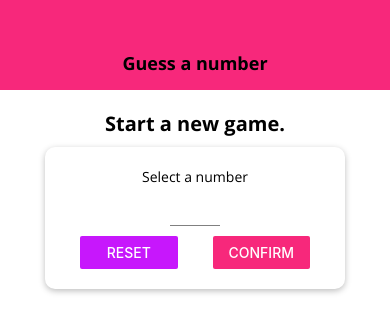
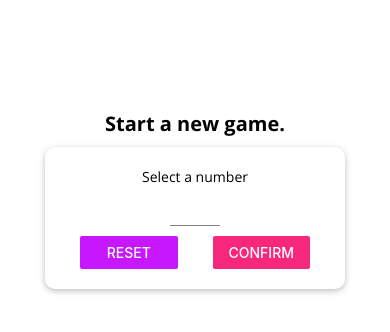
Before and after one commit to ayaneshsarkar/number-guess-game, a React Native app: screen / in a window 390 px wide. Shown: the top 332 px of the page. Built offline with nearby package versions, Linux system fonts and the light colour scheme.

Commit message:
Initial Commit :heavy_check_mark:

```diff
--- a/App.js
+++ b/App.js
@@ -1,5 +1,5 @@
 import { useState } from 'react';
-import { StyleSheet, View } from 'react-native';
+import { StyleSheet, View, SafeAreaView } from 'react-native';
 import * as Font from 'expo-font';
 import AppLoading from 'expo-app-loading';
 import Header from './components/Header';
@@ -56,10 +56,10 @@ export default function App() {
   }
 
   return (
-    <View style={styles.screen}>
+    <SafeAreaView style={styles.screen}>
       <Header title="Guess a number" />
       { content }
-    </View>
+    </SafeAreaView>
   );
 }
 
--- a/components/Header.js
+++ b/components/Header.js
@@ -1,23 +1,42 @@
-import { View, StyleSheet } from 'react-native';
+import { View, StyleSheet, Platform } from 'react-native';
 import TitleText from './TitleText';
 import Colors from '../constants/colors';
 
 const Header = ({ title }) => {
   return (
-    <View style={styles.header}>
-      <TitleText>{ title }</TitleText>
+    <View style={{
+      ...styles.headerBase,
+      ...Platform.select({
+        ios: styles.headerIOS,
+        android: styles.headerAndroid
+      })
+    }}>
+      <TitleText style={styles.title}>{ title }</TitleText>
     </View>
   );
 }
 
 const styles = StyleSheet.create({
-  header: {
+  headerBase: {
     width: '100%',
     height: 90,
     paddingTop: 36,
-    backgroundColor: Colors.primary,
     alignItems: 'center',
-    justifyContent: 'center'
+    justifyContent: 'center',
+    backgroundColor: Platform.OS === 'android' ? Colors.primary : 'white',
+    borderBottomColor: Platform.OS === 'ios' ? '#ccc' : 'transparent',
+    borderBottomWidth: Platform.OS === 'ios' ? 1 : 0
+  },
+  headerIOS: {
+    backgroundColor: 'white',
+    borderBottomColor: '#ccc',
+    borderBottomWidth: 1
+  },
+  headerAndroid: {
+    backgroundColor: Colors.primary
+  },
+  title: {
+    color: Platform.OS === 'ios' ? Colors.primary : 'white'
   }
 });
 
--- a/package.json
+++ b/package.json
@@ -14,6 +14,7 @@
     "expo": "~44.0.0",
     "expo-app-loading": "^1.3.0",
     "expo-font": "^10.0.5",
+    "expo-screen-orientation": "^4.1.2",
     "expo-status-bar": "~1.2.0",
     "react": "17.0.1",
     "react-dom": "17.0.1",
--- a/screens/GameOverScreen.js
+++ b/screens/GameOverScreen.js
@@ -1,4 +1,11 @@
-import { View, Text, StyleSheet, Image, Dimensions, ScrollView } from 'react-native';
+import {
+  View,
+  Text,
+  StyleSheet,
+  Image,
+  Dimensions,
+  ScrollView
+} from 'react-native';
 import Colors from '../constants/colors';
 import TitleText from '../components/TitleText';
 import BodyText from '../components/BodyText';
@@ -36,7 +43,8 @@ const styles = StyleSheet.create({
   screen: {
     flex: 1,
     justifyContent: 'center',
-    alignItems: 'center'
+    alignItems: 'center',
+    paddingVertical: 10
   },
   imageContainer: {
     width: Dimensions.get('window').width * 0.7,
--- a/screens/GameScreen.js
+++ b/screens/GameScreen.js
@@ -1,5 +1,6 @@
 import { useState, useRef, useEffect } from 'react';
 import { View, Text, StyleSheet, Alert, FlatList, Dimensions } from 'react-native';
+import * as ScreenOrientation from 'expo-screen-orientation';
 import { Ionicons } from '@expo/vector-icons';
 import DefaultStyles from '../constants/default-styles';
 import NumberContainer from '../components/NumberContainer';
@@ -27,6 +28,8 @@ const renderListItem = (listLength, itemData) => (
 );
 
 const GameScreen = ({ userChoice, onGameOver }) => {
+  // ScreenOrientation.lockAsync(ScreenOrientation.OrientationLock.PORTRAIT);
+
   const initialGuess = generateRandomBetween(1, 100, userChoice);
   const [currentGuess, setCurrentGuess] = useState(initialGuess);
   const [passGuesses, setPassGuesses] = useState([ initialGuess.toString() ]);
@@ -42,6 +45,7 @@ const GameScreen = ({ userChoice, onGameOver }) => {
 
   useEffect(() => {
     const updateLayout = () => {
+
       setAvailableDeviceWidth(Dimensions.get('window').width);
       setAvailableDeviceHeight(Dimensions.get('window').height);
     }
```
Also changed, not shown: components/MainButton.android.js (added, +47 -0 lines), components/MainButton.ios.js (renamed from components/MainButton.js, +6 -1 lines), 1 other file (tests, documents, lock files or other folders).
